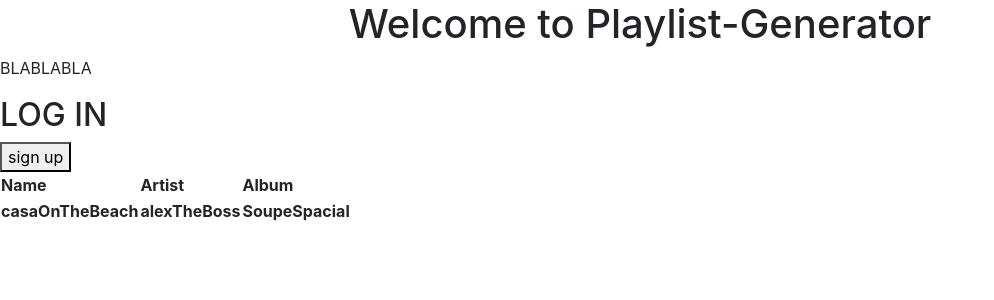
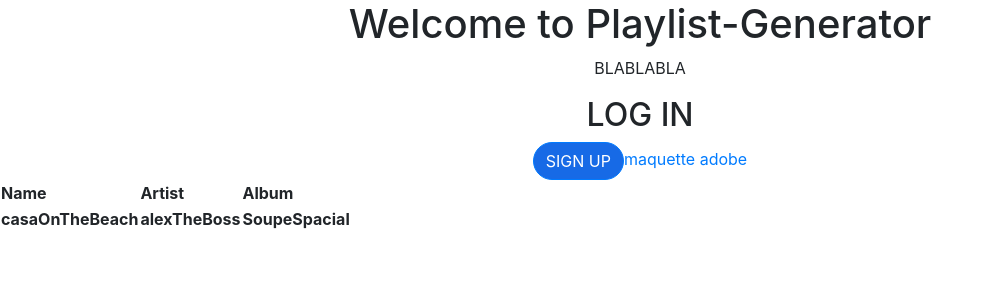
Before and after one commit to LucasVivas/Playlist-Generator, an Angular app in the folder src/angular/: page / in a window 1280 px wide. Shown: the top 300 px of the page, without its empty margins (0-994 px from the left). Built offline with nearby package versions, Linux system fonts and the light colour scheme.

Commit message:
g bi1 fai mumuse

```diff
--- a/src/angular/src/app/app.component.html
+++ b/src/angular/src/app/app.component.html
@@ -3,10 +3,11 @@
   <h1>
     Welcome to {{ title }}
   </h1>
-</div>
 <p>BLABLABLA</p>
 <h2>LOG IN</h2>
-<button type="button" name="button">sign up</button>
+<button type="button" name="button" class="btn btn-primary">sign up</button>
+<a href="https://l.facebook.com/l.php?u=https%3A%2F%2Fxd.adobe.com%2Fspec%2F831406bc-de0b-4f28-835a-da832c739061-d647%2Fscreen%2F5a02b71e-d2fc-44ff-b3a7-9b7c7944ceb8%2FWeb-1920-1%2F%3Ffbclid%3DIwAR0Yv6EboTTcAX4AXKsAs13jsl5Om5gkgkg060lNxrdV40cBHqw8lnh12bI&h=AT2xpgZlbdt-C5i7fBtrDO-o6ANpac3f7yQZdgCRoSuK3B8jNmFH5UREk8Yr50JWIptdnyaYRPJETdB-qqXpnzMPKa9ssgpf5Y1IlH5WysMJbz6CMmqCo_k_PfXJyTznEOTWjhdQi58HYw">maquette adobe</a>
+</div>
 <table>
   <tr>
     <th>Name</th>
--- a/src/angular/src/styles.css
+++ b/src/angular/src/styles.css
@@ -1,3 +1,9 @@
 /* You can add global styles to this file, and also import other style files */
 @import "~bootstrap/dist/css/bootstrap.css";
 @import "~font-awesome/css/font-awesome.css";
+
+.btn-primary {
+    background-color: #176AE6;
+    border-radius: 35px 35px 35px 35px;
+    text-transform: uppercase;
+}
```
